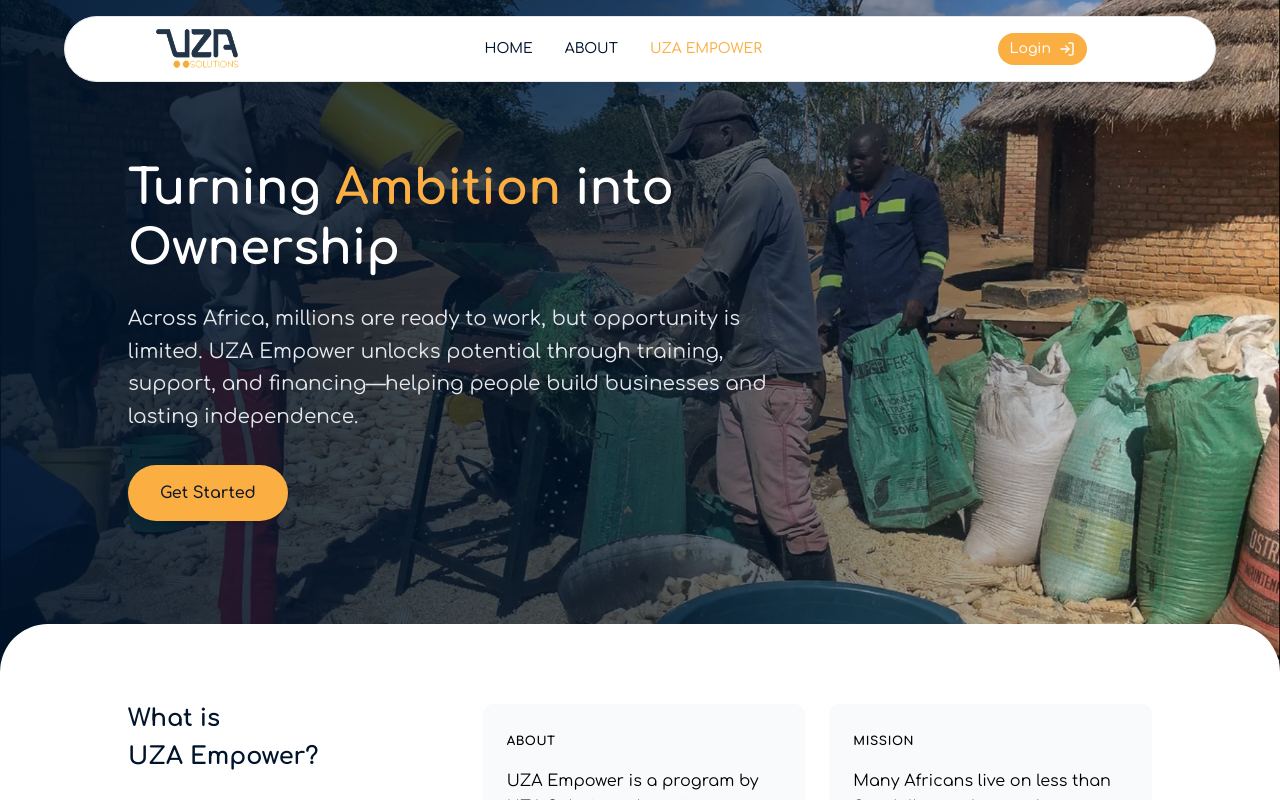
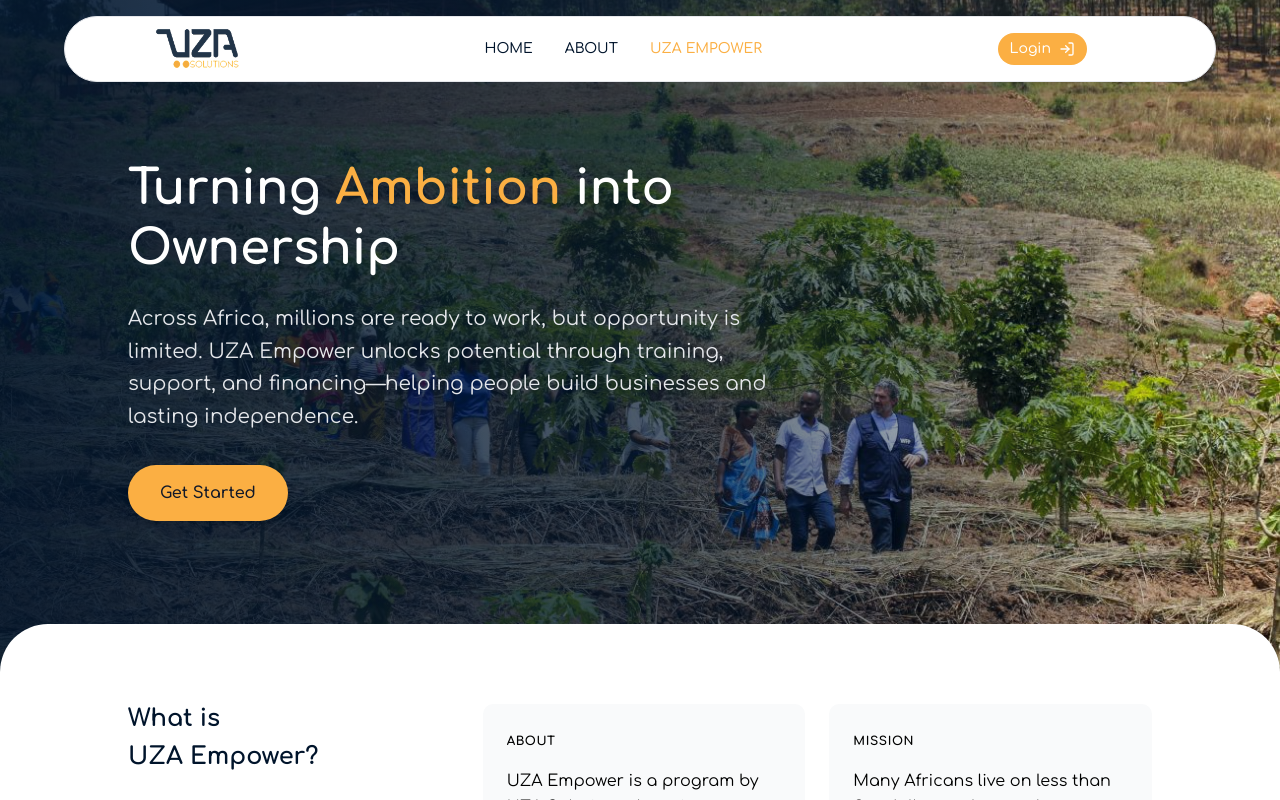
Before and after one commit to Kgadrw/uzasolution, a Next.js app: page /uzasempower in a window 1280 px wide. Built offline with nearby package versions, Linux system fonts and the light colour scheme; a web font is replaced by a local one.

Commit message:
changed uza empower bg image

```diff
--- a/src/app/uzasempower/page.jsx
+++ b/src/app/uzasempower/page.jsx
@@ -60,7 +60,7 @@
   ]
 
 
-  const heroImage = '/story3.jpg'
+  const heroImage = '/storybg.jpg'
 
   const stories = [
     {
```
